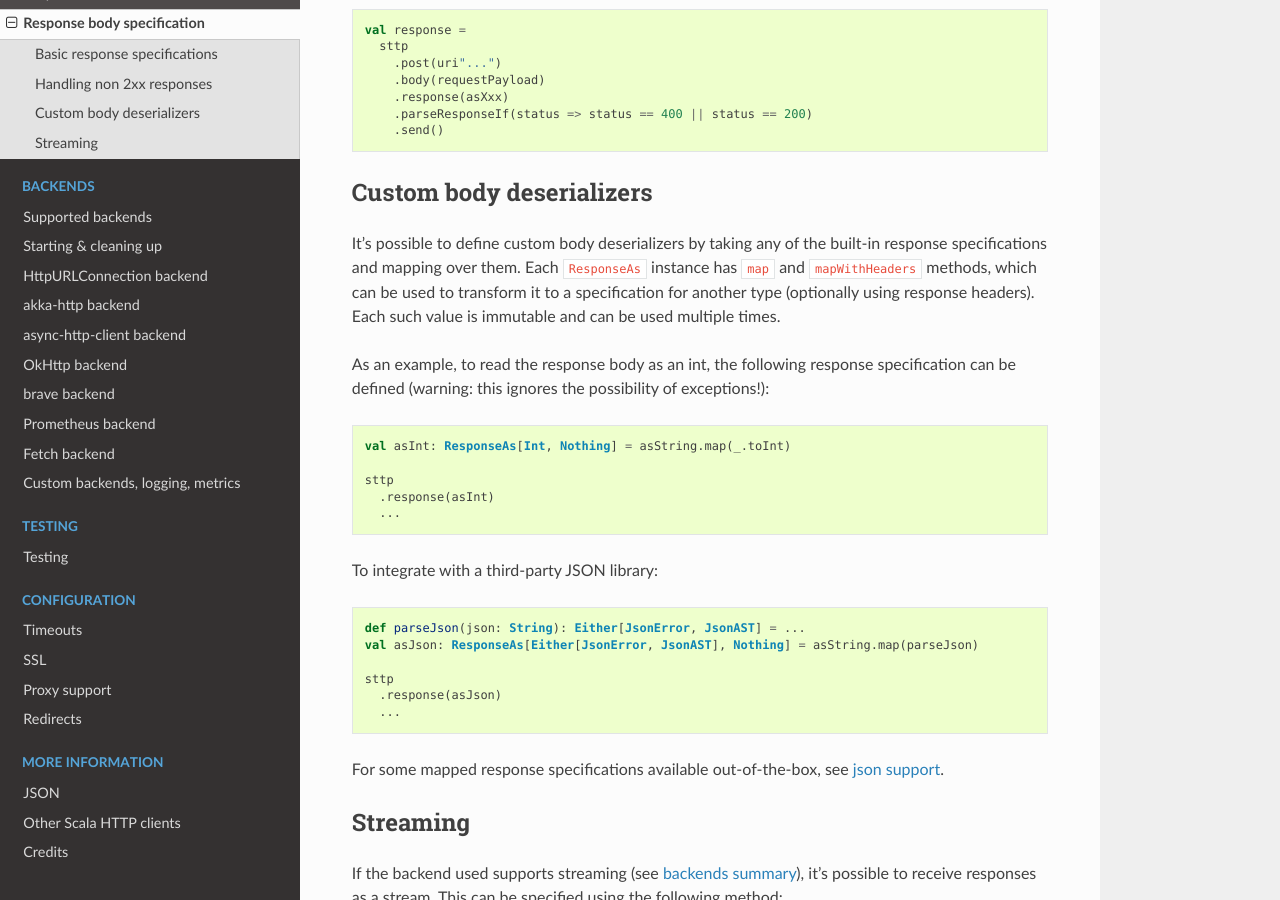
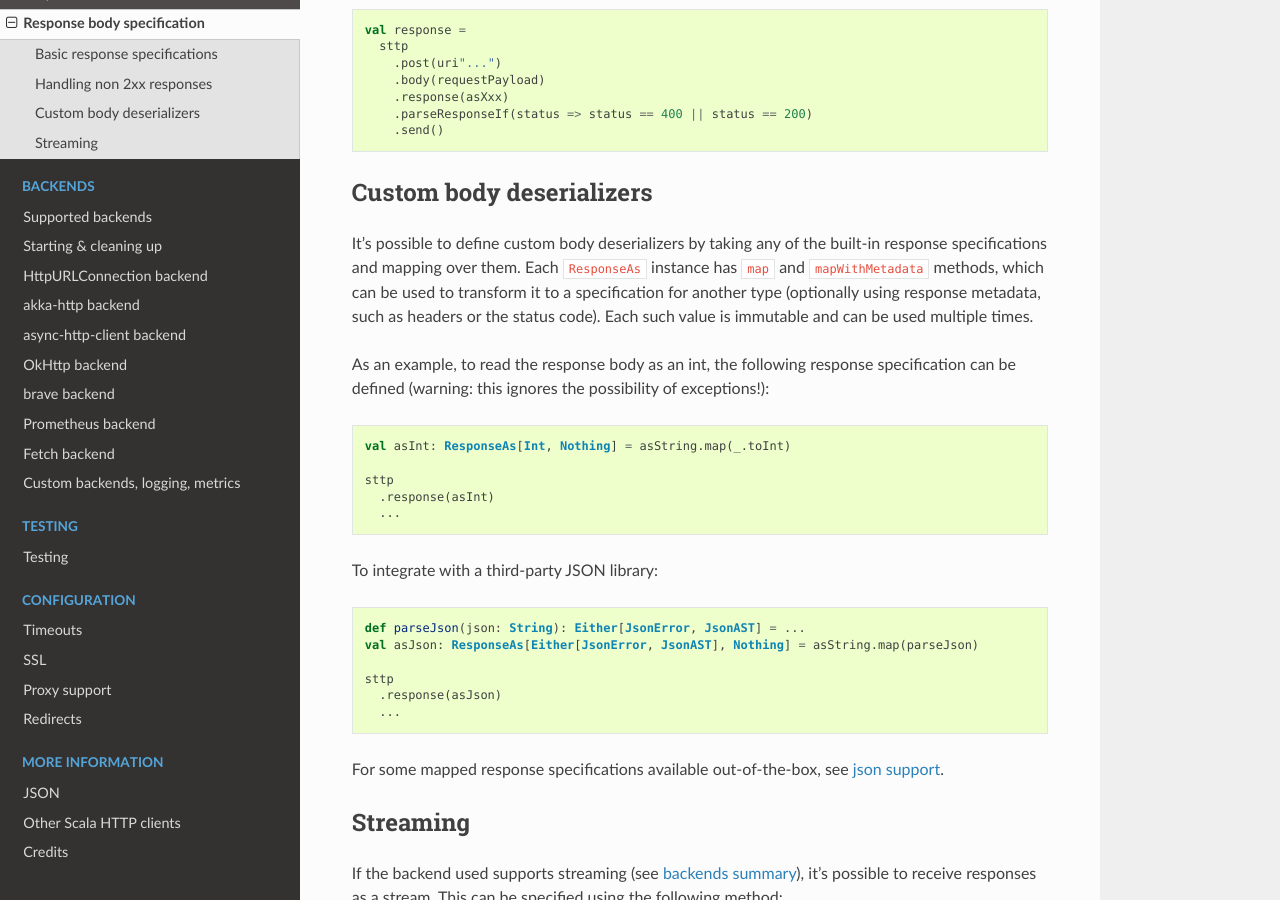
Before and after one commit to softwaremill/sttp, a Sphinx documentation site: the page built from docs/responses/body.rst, in a window 1280 px wide and 900 px high, scrolled down 1333 px. Built offline with Sphinx 7.4.7 and the Read the Docs theme 2.0.0, drawn with Linux system fonts in a browser that asks for light colours.

Commit message:
Change to mapWithMetadata

```diff
--- a/docs/responses/body.rst
+++ b/docs/responses/body.rst
@@ -58,7 +58,7 @@ By default only a successful (2xx) response body can be obtained. To customize t
 Custom body deserializers
 -------------------------
 
-It's possible to define custom body deserializers by taking any of the built-in response specifications and mapping over them. Each ``ResponseAs`` instance has ``map`` and ``mapWithHeaders`` methods, which can be used to transform it to a specification for another type (optionally using response headers). Each such value is immutable and can be used multiple times.
+It's possible to define custom body deserializers by taking any of the built-in response specifications and mapping over them. Each ``ResponseAs`` instance has ``map`` and ``mapWithMetadata`` methods, which can be used to transform it to a specification for another type (optionally using response metadata, such as headers or the status code). Each such value is immutable and can be used multiple times.
 
 As an example, to read the response body as an int, the following response specification can be defined (warning: this ignores the possibility of exceptions!)::
 
```
Also changed, not shown: 17 other files.
